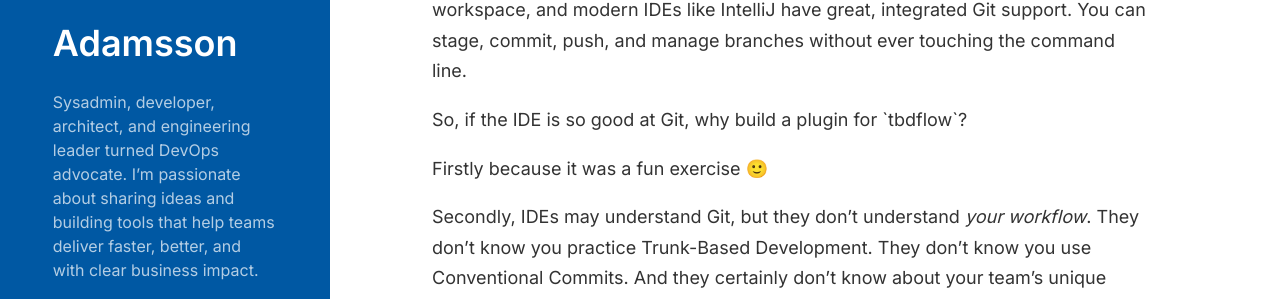
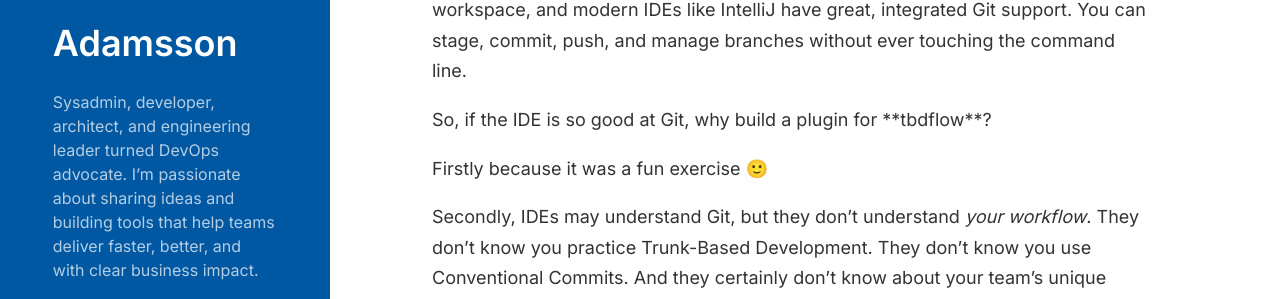
Before and after one commit to cladam/cladam.github.io, a Jekyll site: the page built from _posts/2025-09-02-tbdflow-plugin.md, in a window 1280 px wide and 900 px high. Shown: the part 213-512 px from the top of the window. Built offline with Jekyll 4.4.1, drawn with Linux system fonts in a browser that asks for light colours.

Commit message:
Change markdown syntax from backticks to bold

```diff
--- a/_layouts/post.html
+++ b/_layouts/post.html
@@ -4,5 +4,5 @@ layout: default
 <div class="post">
   <h1 class="post-title">{{ page.title }}</h1>
   <span class="post-date">{{ page.date | date_to_string }}</span>
-  {{ content | replace: "[[", "`" | replace: "]]", "`" }}
+  {{ content | replace: "[[", "**" | replace: "]]", "**" }}
 </div>
```
